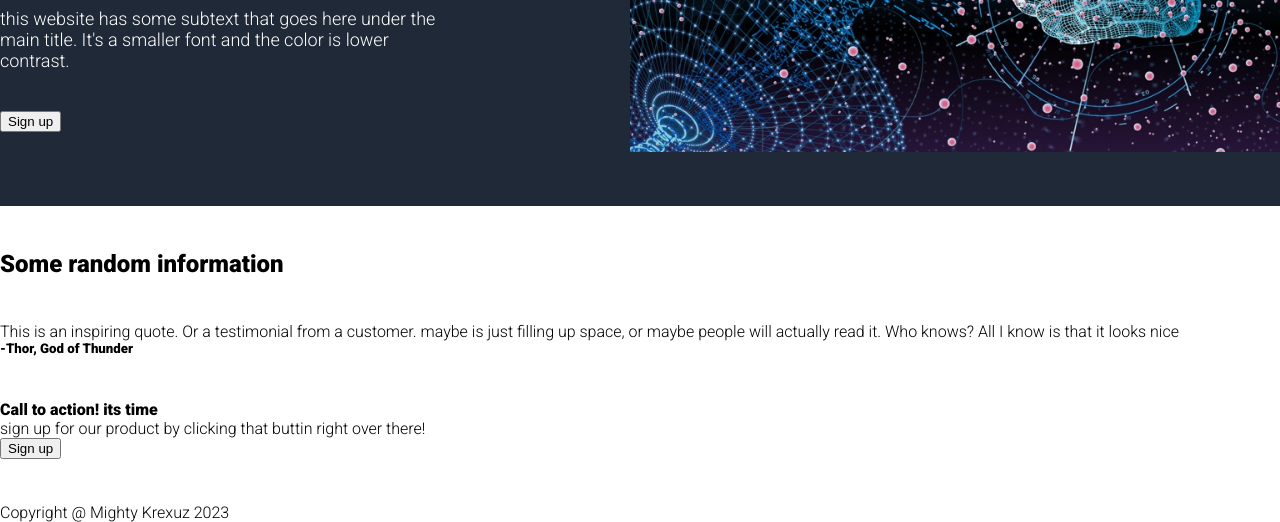
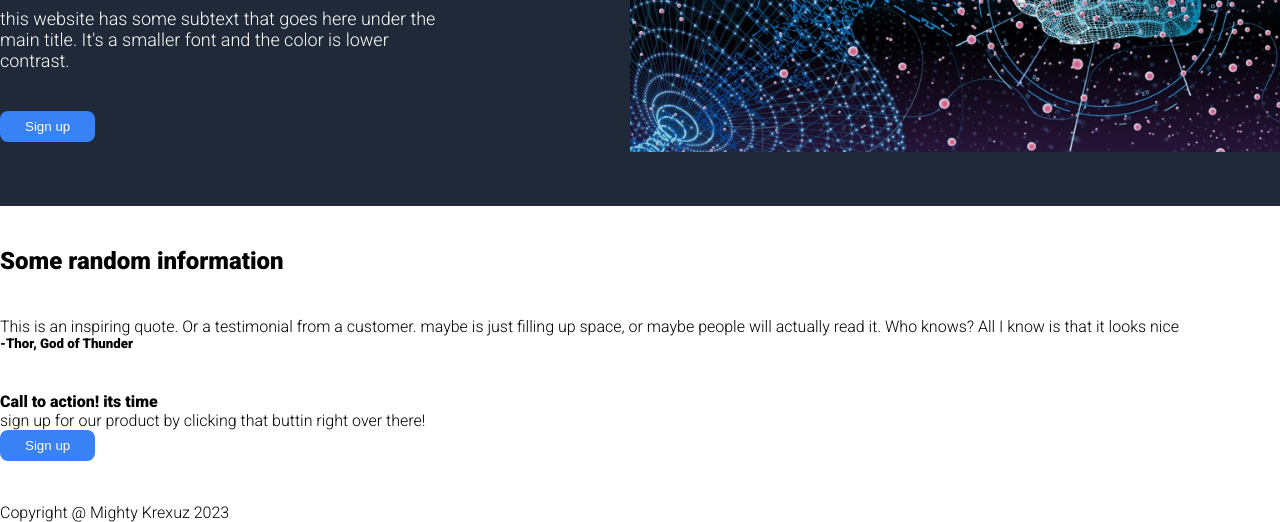
Before and after one commit to Krexuz/Fujima-tech-test, a plain HTML site: page index.html in a window 1280 px wide. Shown: the part 278-800 px from the top of the page. Drawn offline with Linux system fonts and the light colour scheme.

Commit message:
adds buttons styling

```diff
--- a/index.html
+++ b/index.html
@@ -34,7 +34,7 @@
                     <h1 class="hero-title">This website is awesome</h1>
                     <p class="hero-text">this website has some subtext that goes here under the main
                         title. It's a smaller font and the color is lower contrast.</p>
-                    <button>Sign up</button>
+                    <button class="button-top">Sign up</button>
                 </div>
                 <div class="hero-img"><img src="img/ai.jpg" alt="image of ai and humans working together">
                 </div>
--- a/styles.css
+++ b/styles.css
@@ -87,3 +87,15 @@ img {
     font-size: 18px;
     margin-bottom: 40px;
 }
+
+button {
+    background-color: #3882f6;
+    border: none;
+    color: white;
+    padding: 8px 25px;
+    border-radius: 8px;
+}
+
+button:hover {
+    background-color: #b4cef8;
+}
```
